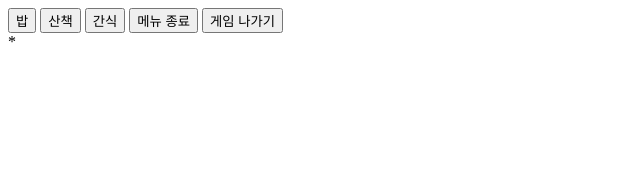
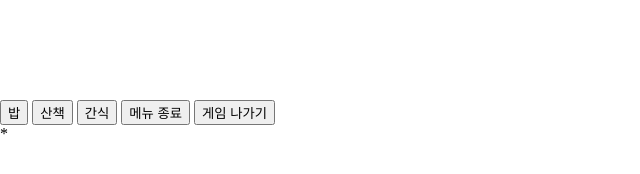
Before and after one commit to k391160334/web-frontend-practice, a plain HTML site: page templates/menu_table.html in a window 1280 px wide. Shown: the whole page, without its empty margins (0-640 px from the left). Drawn offline with Linux system fonts and the light colour scheme.

Commit message:
menu_table.html

```diff
--- a/templates/menu_table.html
+++ b/templates/menu_table.html
@@ -3,6 +3,8 @@
   <head>
     <meta charset="utf-8">
     <title></title>
+    <Link rel="stylesheet" href="/static/css/style.css">
+    <link href="https://fonts.googleapis.com/css2?family=Gowun+Dodum&display=swap" rel="stylesheet">
   </head>
   <body>
     <form class="menu">
```
